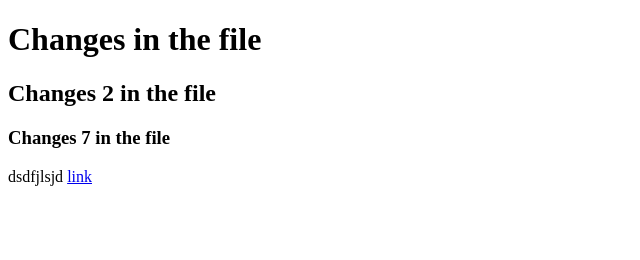
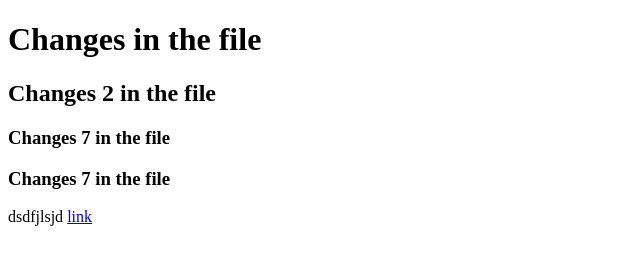
Before and after one commit to Art2593/otus-css-primak, a plain HTML site: page index.html in a window 1280 px wide. Shown: the whole page, without its empty margins (0-640 px from the left). Drawn offline with Linux system fonts and the light colour scheme.

Commit message:
My 8-rd commit,added h3 title

```diff
--- a/index.html
+++ b/index.html
@@ -9,6 +9,7 @@
 <h1>Changes in the file</h1>
 <h2>Changes 2 in the file</h2>
 <h3>Changes 7 in the file</h3>
+<h3>Changes 7 in the file</h3>
 dsdfjlsjd
 <a href ="#"> link</a>
 </body>
```
